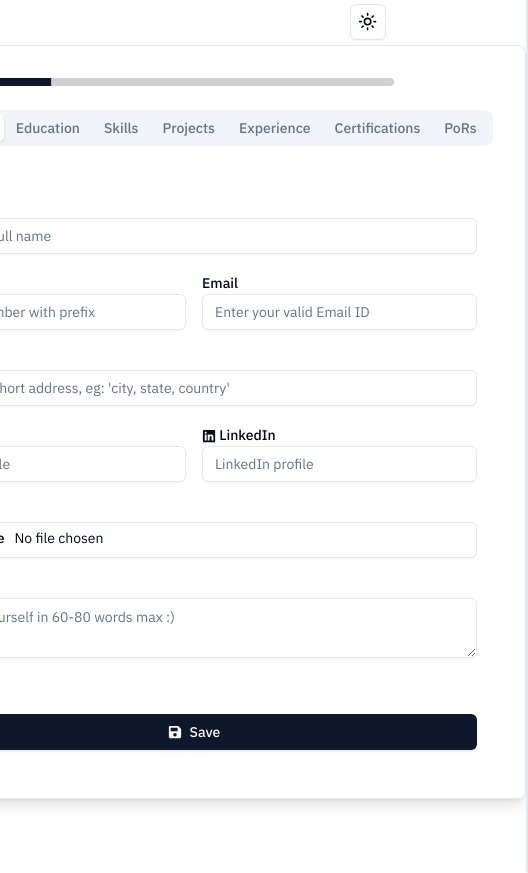
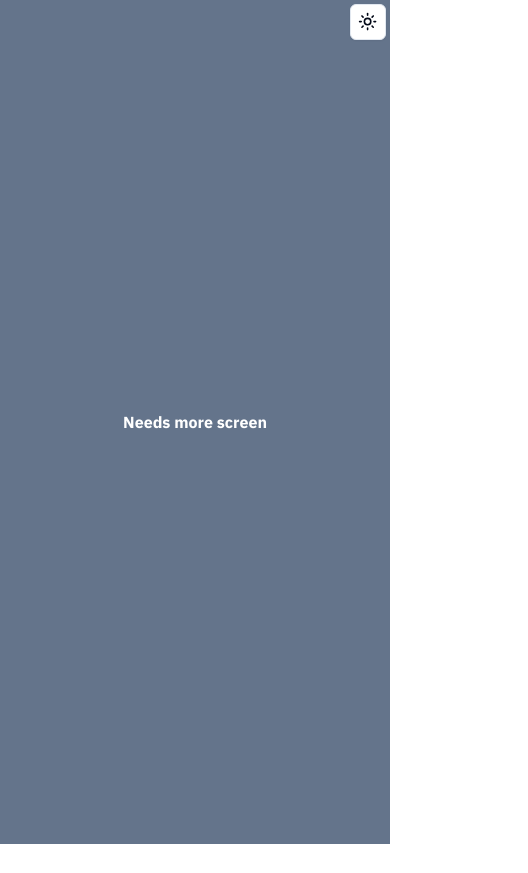
Before and after one commit to pro-khar/resume-builder, a React (Vite) app: page / in a window 390 px wide. Shown: the whole page, 528 px wide, since content can reach past the window. After the commit the page ends 844 px from the top, so only its background shows below. Built offline with nearby package versions, Linux system fonts and the light colour scheme.

Commit message:
responsive fix

```diff
--- a/src/App.tsx
+++ b/src/App.tsx
@@ -12,8 +12,9 @@ function App() {
         <div className="absolute right-1 top-1">
           <ModeToggle />
         </div>
+        <div className="bg-slate-500 h-screen text-white font-bold flex items-center justify-center xl:hidden 2xl:hidden md:hidden">Needs more screen</div>
         <div
-          className="flex justify-center 2xl:gap-6 items-center xl:gap-3"
+          className="hidden xl:flex 2xl:flex md:flex md:flex-wrap gap-8 items-center justify-center"
           id="base"
         >
           <div
--- a/src/index.css
+++ b/src/index.css
@@ -7,7 +7,7 @@ body,
 :root,
 #base {
   height: 100vh;
-  font-family: "IBM PLex Sans", sans-serif;
+  font-family: "IBM PLex Sans";
 }
 
 @layer base {
```
